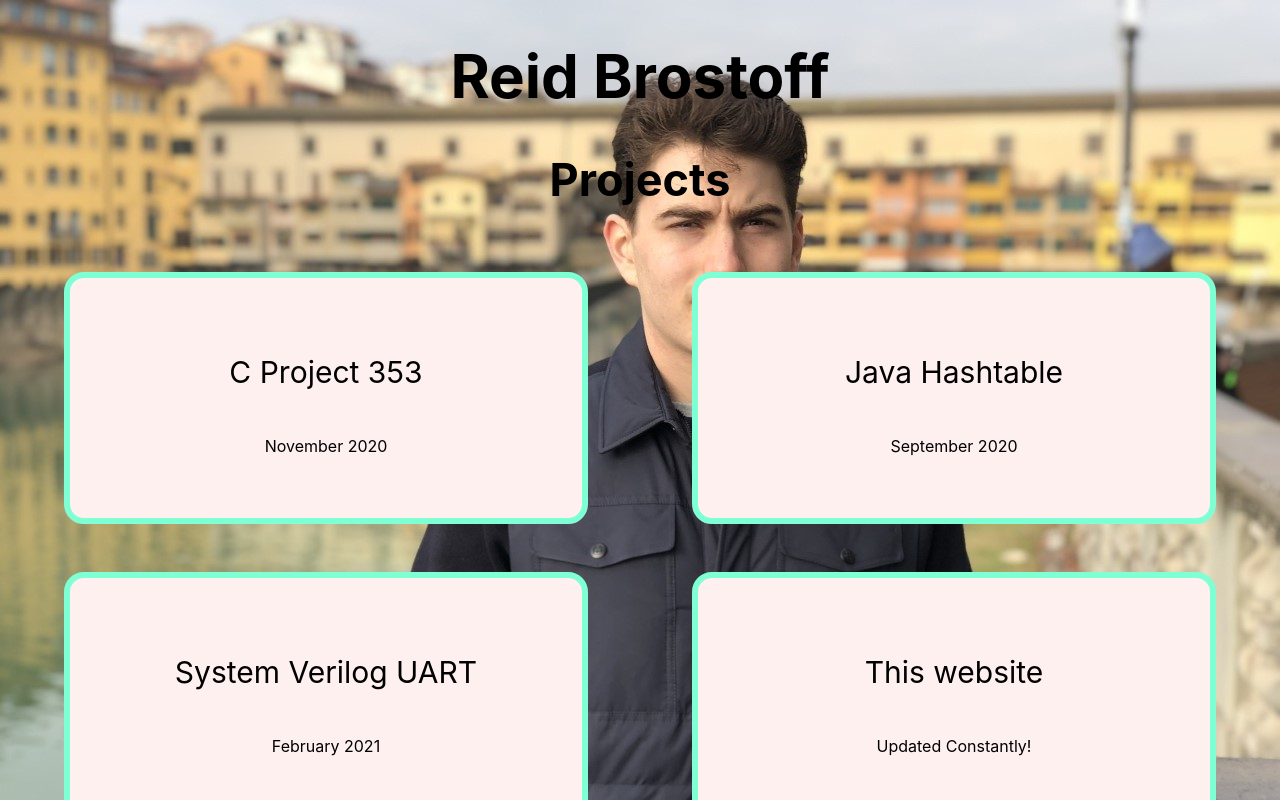
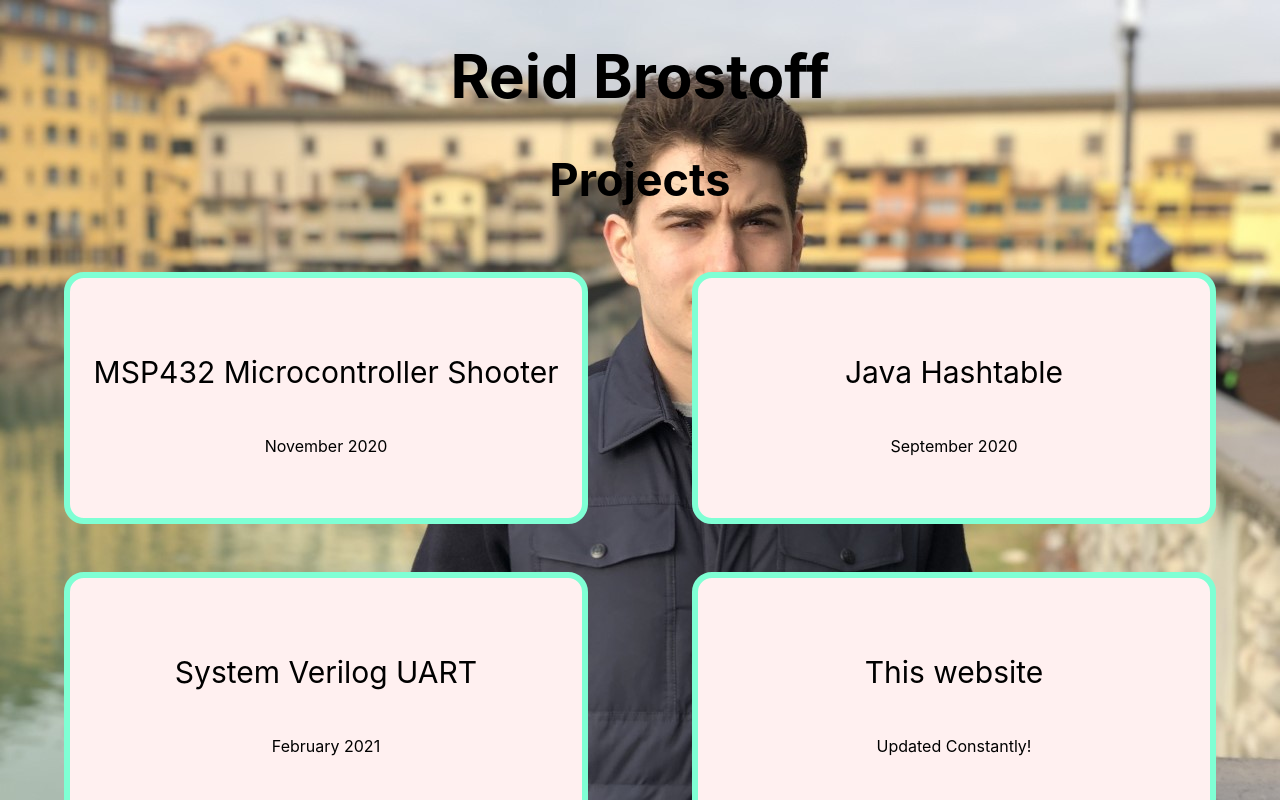
Before and after one commit to mrreider/website, a React (Create React App) app: page /Projects in a window 1280 px wide. Shown: the top 800 px of the page. Built offline with nearby package versions, Linux system fonts and the light colour scheme.

Commit message:
Changed name of C Project

```diff
--- a/src/components/projects/Projects.js
+++ b/src/components/projects/Projects.js
@@ -22,7 +22,7 @@ class Projects extends Component {
                     <p onMouseOver={() => this.setState({ cHelpText: helpText })}
                         onMouseOut={() => this.setState({ cHelpText: <p className={classes.lame2}>November 2020</p> })}
                         onClick={() => window.open('https://github.com/mrreider/Portfolio/tree/main/Projects/MSP432_Scope_Shooter', '_blank')}
-                        >C Project 353</p>
+                        >MSP432 Microcontroller Shooter</p>
                     {this.state.cHelpText}
                 </div>
                 <div className={classes.projectBox}>
```
Also changed, not shown: 1 other file (tests, documents, lock files or other folders).
